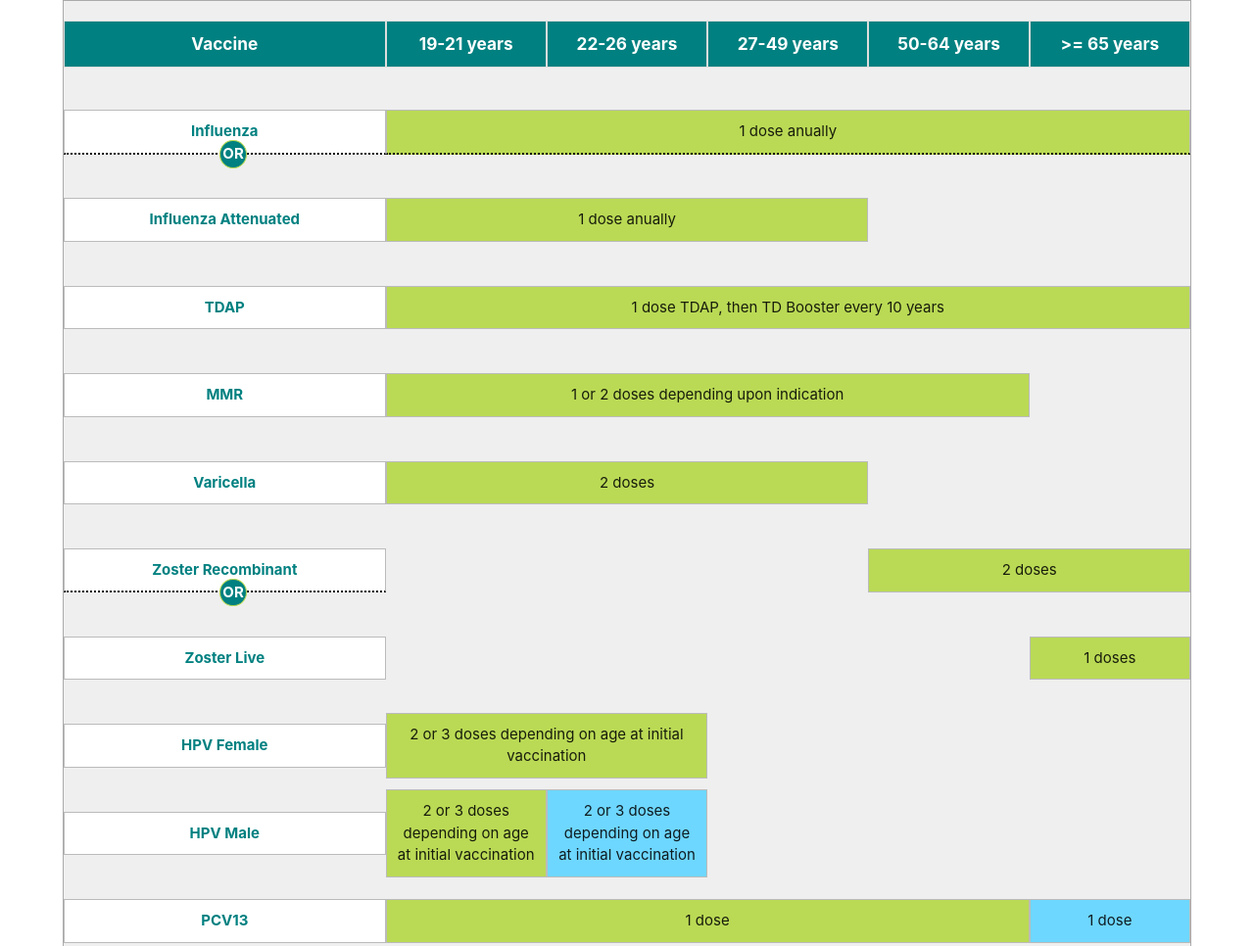
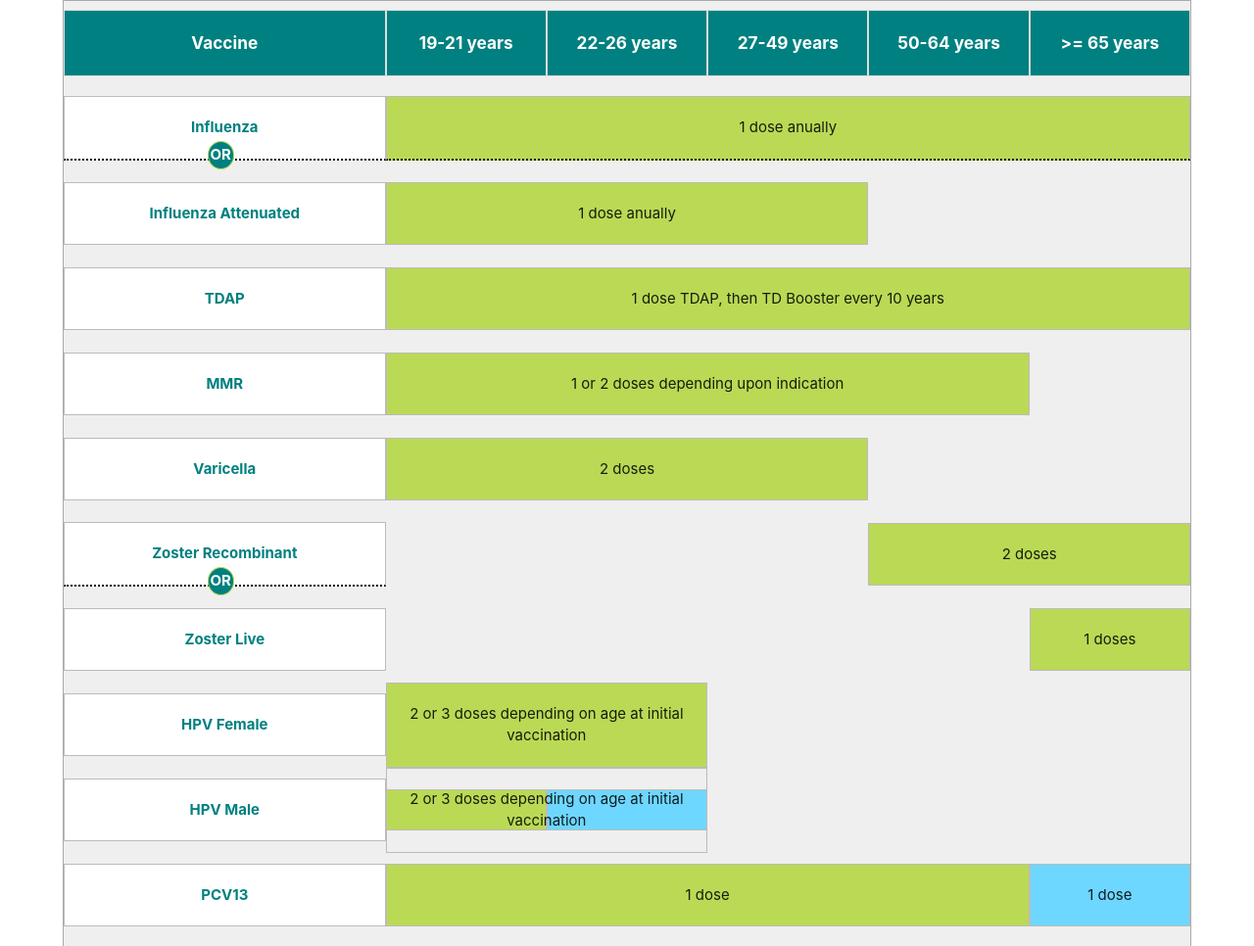
Before and after one commit to shs416/Cogs-121, a website: page static_files/index.html in a window 1280 px wide. Shown: the part 257-1223 px from the top of the page at 98% size. Drawn offline with nearby package versions, Linux system fonts and the light colour scheme; no server answers.

Commit message:
fixed some table layout issues

```diff
--- a/static_files/index.html
+++ b/static_files/index.html
@@ -53,8 +53,10 @@
         .age-chart > * {
             /* padding: 10px; */
             border: 1px solid #bbb;
-            padding: 10px;
+            padding: 20px 10px;
+            /* height: 50px; */
             text-align: center;
+            align-items: center;
             /* align-content: center; */
         }
 
@@ -106,9 +108,9 @@
             border-radius: 50%;
             border: 1px solid #bada55;
             position: absolute;
-            top: 30px;
+            top: 45px;
             /* left: -0; */
-            right: 11vw;
+            right: 12vw;
         }
 
         .vaccine--influenza, .span--influenza {
@@ -513,8 +515,9 @@
         <div class="span row-9 span-2-4">2 or 3 doses depending on age at initial vaccination</div>
 
         <div class="vaccine row-10">HPV Male</div>
-        <div class="span row-10 span-2-3">2 or 3 doses depending	on age at initial vaccination</div>
-        <div class="span span--a row-10 span-3-4">2 or 3 doses depending on age at initial vaccination</div>
+        <div class="span row-10 span-2-3"></div>
+        <div class="span span--a row-10 span-3-4"></div>
+        <div class=" row-10 span-2-4">2 or 3 doses depending on age at initial vaccination</div>
 
         <div class="vaccine row-11">PCV13</div>
         <div class="span row-11 span-2-6">1 dose</div>
```
